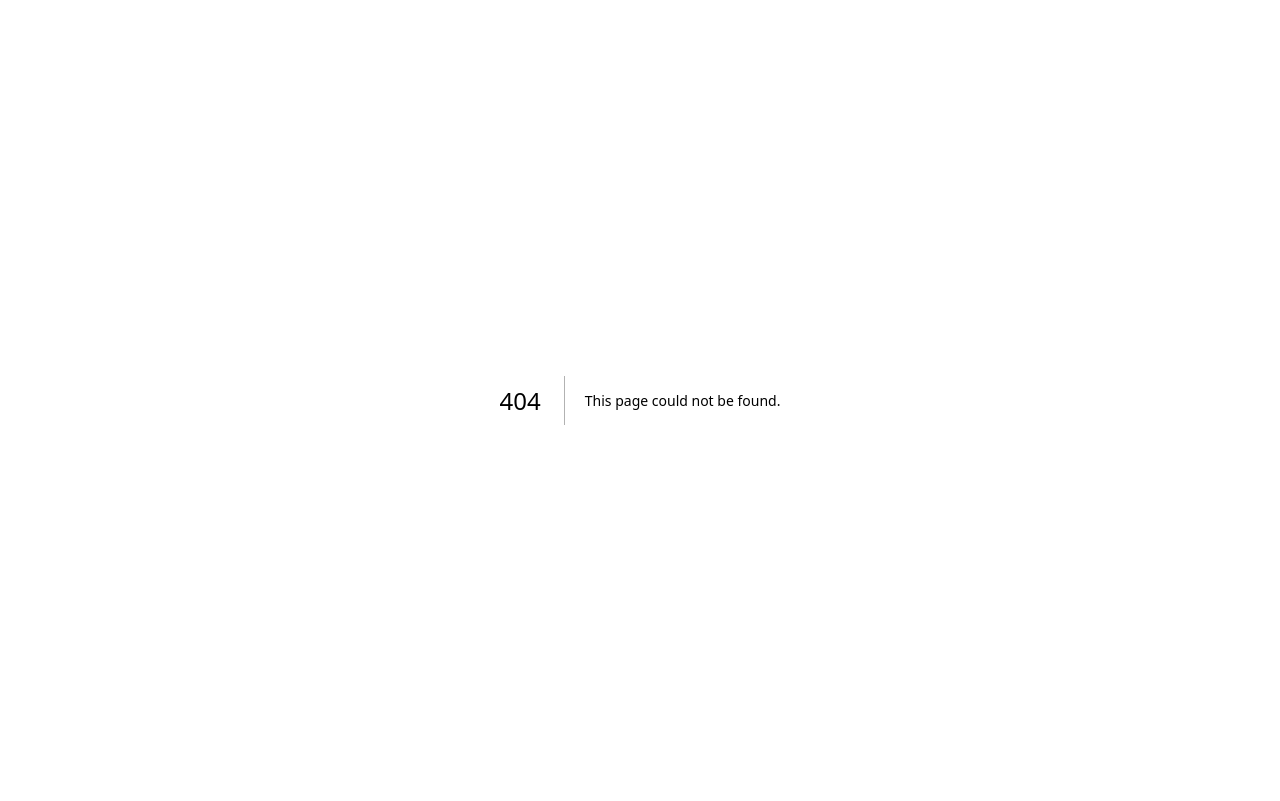
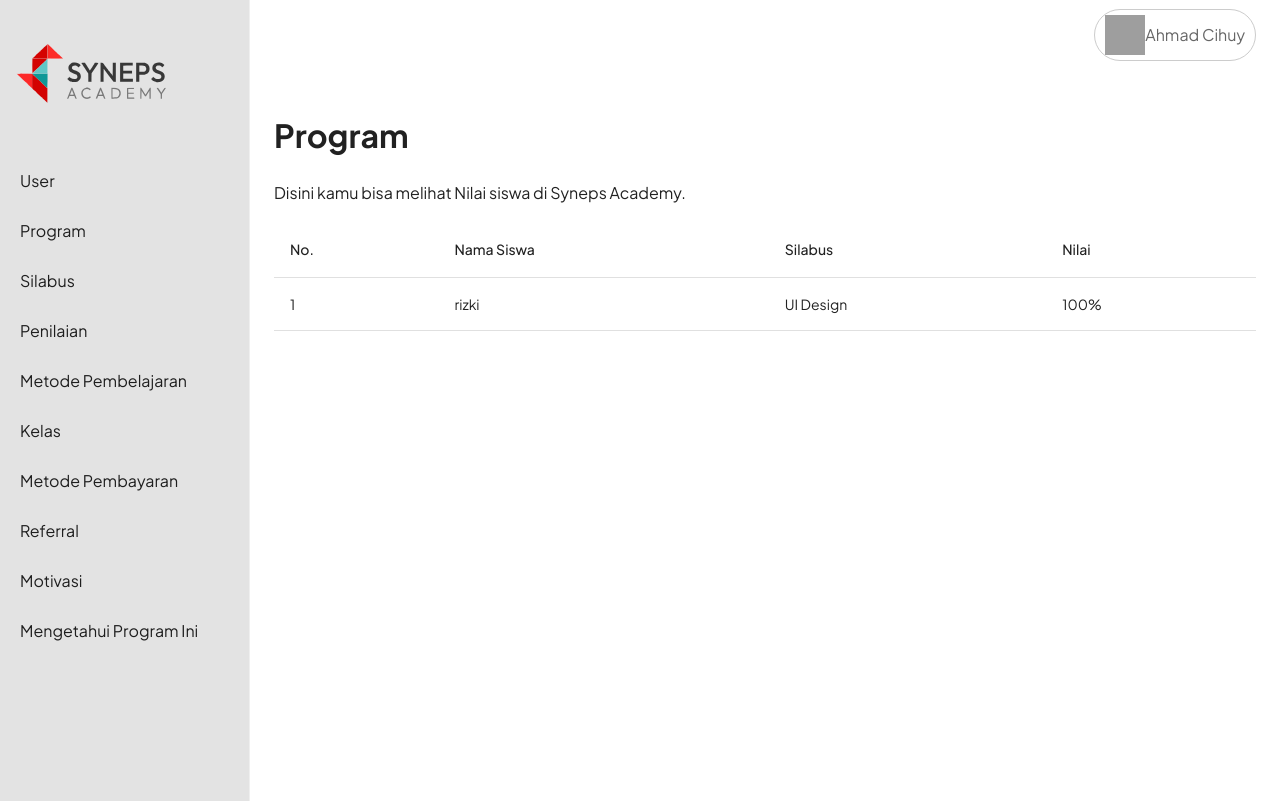
Before and after one commit to RizkiP4BYT/Syneps-Academy-Website, a Next.js app: page /dashboard/penilaian in a window 1280 px wide. Before the commit this address had no page. Built offline with nearby package versions, Linux system fonts and the light colour scheme; grey boxes are pictures that could not be loaded.

Commit message:
Adding page "/penilaian"

```diff
--- /dev/null
+++ b/app/dashboard/(DashboardRoute)/penilaian/page.tsx
@@ -0,0 +1,39 @@
+import {
+  Box,
+  Table,
+  TableBody,
+  TableCell,
+  TableContainer,
+  TableHead,
+  TableRow,
+} from "@mui/material";
+
+export default function programPage() {
+  return (
+    <Box>
+      <h1>Program</h1>
+      <p>Disini kamu bisa melihat Nilai siswa di Syneps Academy.</p>
+
+      <TableContainer>
+        <Table sx={{ minWidth: 650 }}>
+          <TableHead>
+            <TableRow>
+              <TableCell>No.</TableCell>
+              <TableCell>Nama Siswa</TableCell>
+              <TableCell>Silabus</TableCell>
+              <TableCell>Nilai</TableCell>
+            </TableRow>
+          </TableHead>
+          <TableBody>
+            <TableRow>
+              <TableCell>1</TableCell>
+              <TableCell>rizki</TableCell>
+              <TableCell>UI Design</TableCell>
+              <TableCell>100%</TableCell>
+            </TableRow>
+          </TableBody>
+        </Table>
+      </TableContainer>
+    </Box>
+  );
+}
```
